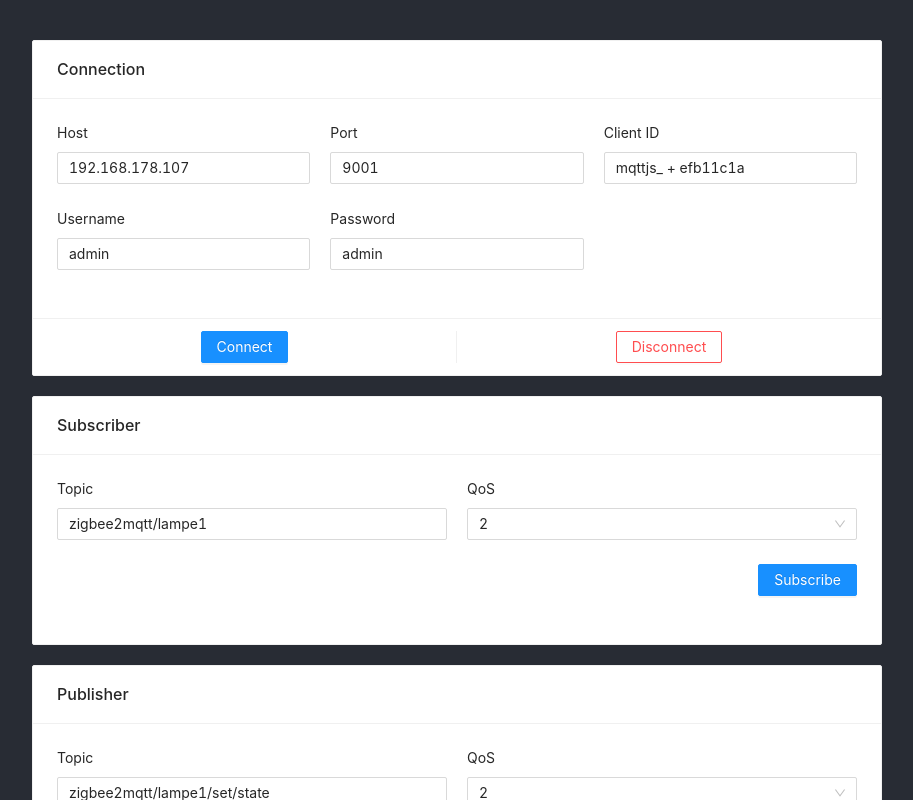
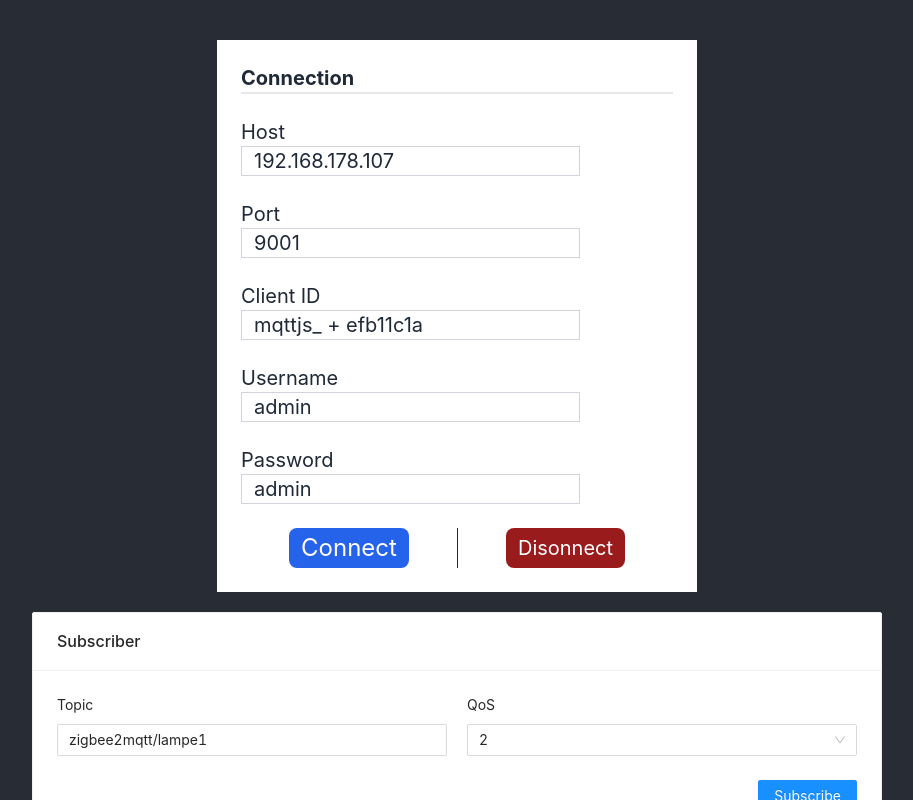
Before and after one commit to SpiritAlbarn/wit20-1smarthome, a React (Create React App) app: page / in a window 1280 px wide. Shown: the top 800 px of the page, without its empty margins (183-1096 px from the left). Built offline with nearby package versions, Linux system fonts and the light colour scheme.

Commit message:
connection

```diff
--- a/src/components/Hook/Connection.tsx
+++ b/src/components/Hook/Connection.tsx
@@ -1,7 +1,7 @@
 import React, { FunctionComponent } from 'react';
-import { Card, Button, Form, Input, Row, Col } from 'antd';
 import { IClientOptions } from 'mqtt';
-import { clientOptins } from '../env/clientOptins';
+
+import { clientOptions } from '../env/clientOptions';
 
 type Props = {
     connect: (host: string, mqttOption?: IClientOptions) => void;
@@ -10,69 +10,86 @@ type Props = {
 };
 
 export const Connection: FunctionComponent<Props> = ({ connect, disconnect, connectBtn }) => {
-    const [form] = Form.useForm();
-    function onFinish(values: any) {
-        const { host, clientId, port, username, password } = values;
-        const url = `ws://${host}:${port}/mqtt`;
-        const options = clientOptins;
-        options.clientId = clientId;
-        options.username = username;
-        options.password = password;
-        connect(url, options);
-    }
-
-    const handleConnect = () => {
-        form.submit();
-    };
-
     const handleDisconnect = () => {
         disconnect();
     };
 
-    const ConnectionForm = (
-        <Form layout="vertical" name="basic" form={form} initialValues={clientOptins} onFinish={onFinish}>
-            <Row gutter={20}>
-                <Col span={8}>
-                    <Form.Item label="Host" name="host">
-                        <Input />
-                    </Form.Item>
-                </Col>
-                <Col span={8}>
-                    <Form.Item label="Port" name="port">
-                        <Input />
-                    </Form.Item>
-                </Col>
-                <Col span={8}>
-                    <Form.Item label="Client ID" name="clientId">
-                        <Input />
-                    </Form.Item>
-                </Col>
-                <Col span={8}>
-                    <Form.Item label="Username" name="username">
-                        <Input />
-                    </Form.Item>
-                </Col>
-                <Col span={8}>
-                    <Form.Item label="Password" name="password">
-                        <Input />
-                    </Form.Item>
-                </Col>
-            </Row>
-        </Form>
-    );
+    const connectSocket = () => {
+        const host = (document.getElementById('host') as HTMLInputElement).value;
+        const clientId = (document.getElementById('clientId') as HTMLInputElement).value;
+        const port = (document.getElementById('port') as HTMLInputElement).value;
+        const username = (document.getElementById('username') as HTMLInputElement).value;
+        const password = (document.getElementById('password') as HTMLInputElement).value;
+
+        const url = `ws://${host}:${port}/mqtt`;
+        const options = clientOptions;
+        if (clientId && username && password) {
+            options.clientId = clientId;
+            options.username = username;
+            options.password = password;
+        }
+        connect(url, options);
+    };
 
     return (
-        <Card
-            title="Connection"
-            actions={[
-                <Button type="primary" key={1} onClick={handleConnect}>
-                    {connectBtn}
-                </Button>,
-                <Button key={2} danger onClick={handleDisconnect}>
-                    Disconnect
-                </Button>,
-            ]}>
-            {ConnectionForm}
-        </Card>
+        <div className="flex flex-col w-full items-center text-gray-800">
+            <div className="flex flex-wrap w-2/5 gap-6 text-xl bg-white mb-5 px-6 py-6">
+                <div className="w-full border-b-2 font-bold">Connection</div>
+                <div className="flex flex-col">
+                    <label htmlFor="host">Host</label>
+                    <input type="text" id="host" value={clientOptions.host} className="border border-gray-300 px-3" />
+                </div>
+                <div className="flex flex-col">
+                    <label htmlFor="port">Port</label>
+                    <input type="text" id="port" value={clientOptions.port} className="border border-gray-300 px-3" />
+                </div>
+                <div className="flex flex-col">
+                    <label htmlFor="clientId">Client ID</label>
+                    <input
+                        type="text"
+                        id="clientId"
+                        value={clientOptions.clientId}
+                        className="border border-gray-300 px-3"
+                    />
+                </div>
+                <div className="flex flex-col">
+                    <label htmlFor="username">Username</label>
+                    <input
+                        type="text"
+                        id="username"
+                        value={clientOptions.username}
+                        className="border border-gray-300 px-3"
+                    />
+                </div>
+                <div className="flex flex-col">
+                    <label htmlFor="password">Password</label>
+                    <input
+                        type="text"
+                        id="password"
+                        value={clientOptions.password}
+                        className="border border-gray-300 px-3"
+                    />
+                </div>
+                <div className="flex w-full divide-x divide-gray-800">
+                    <div className="w-1/2 flex justify-center">
+                        <button
+                            onClick={connectSocket}
+                            className={
+                                'flex items-center justify-center rounded-lg px-3 py-1 text-white text-2xl ' +
+                                (connectBtn === 'Connected' ? 'bg-green-600' : 'bg-blue-600 hover:bg-green-300')
+                            }>
+                            {connectBtn}
+                        </button>
+                    </div>
+                    <div className="w-1/2 flex justify-center">
+                        <button
+                            onClick={handleDisconnect}
+                            className="bg-red-800 text-white rounded-lg hover:bg-red-600 px-3 py-1">
+                            Disonnect
+                        </button>
+                    </div>
+                </div>
+            </div>
+        </div>
     );
 };
--- a/src/components/env/clientOptins.ts
+++ b/src/components/env/clientOptions.ts
@@ -1,6 +1,6 @@
 import { IClientOptions } from 'mqtt/types/lib/client-options';
 
-export const clientOptins: IClientOptions = {
+export const clientOptions: IClientOptions = {
     // host: '192.168.178.83',
     host: '192.168.178.107',
     clientId: `mqttjs_ + ${Math.random().toString(16).substr(2, 8)}`,
```
